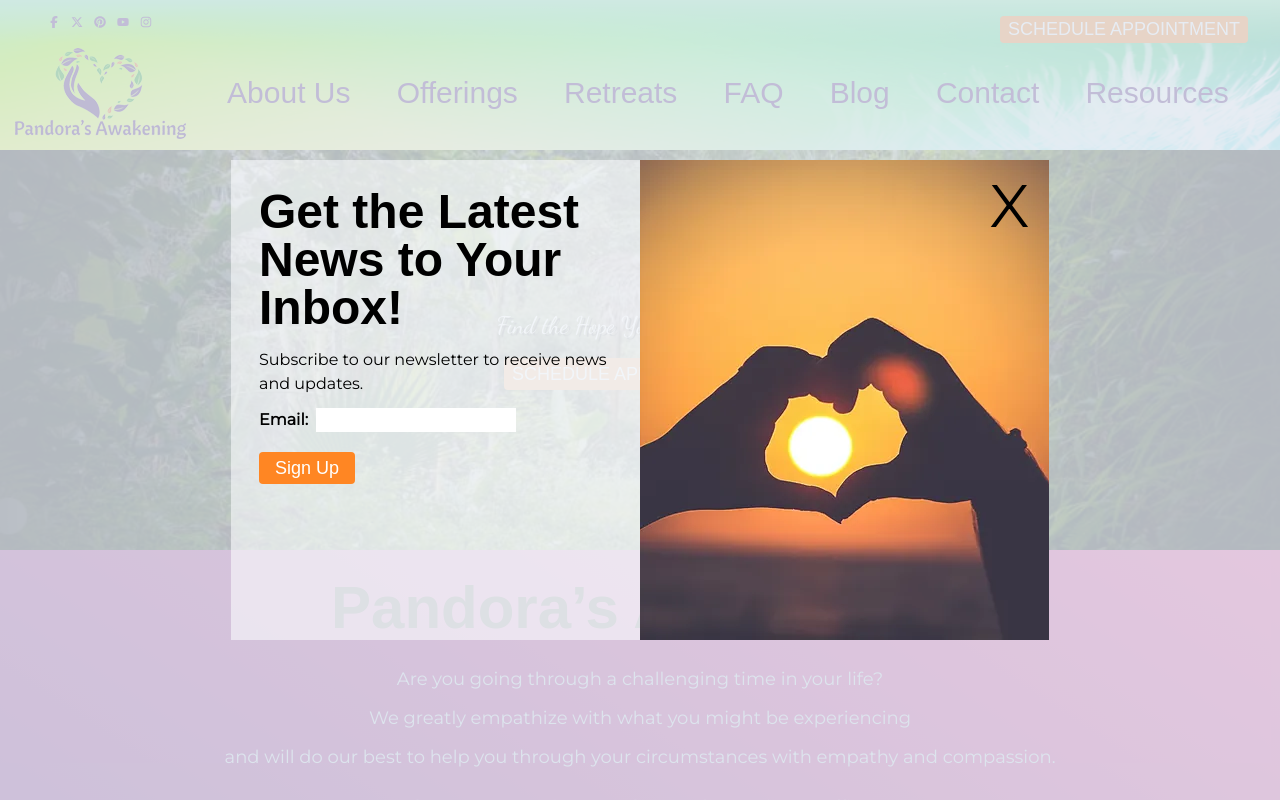
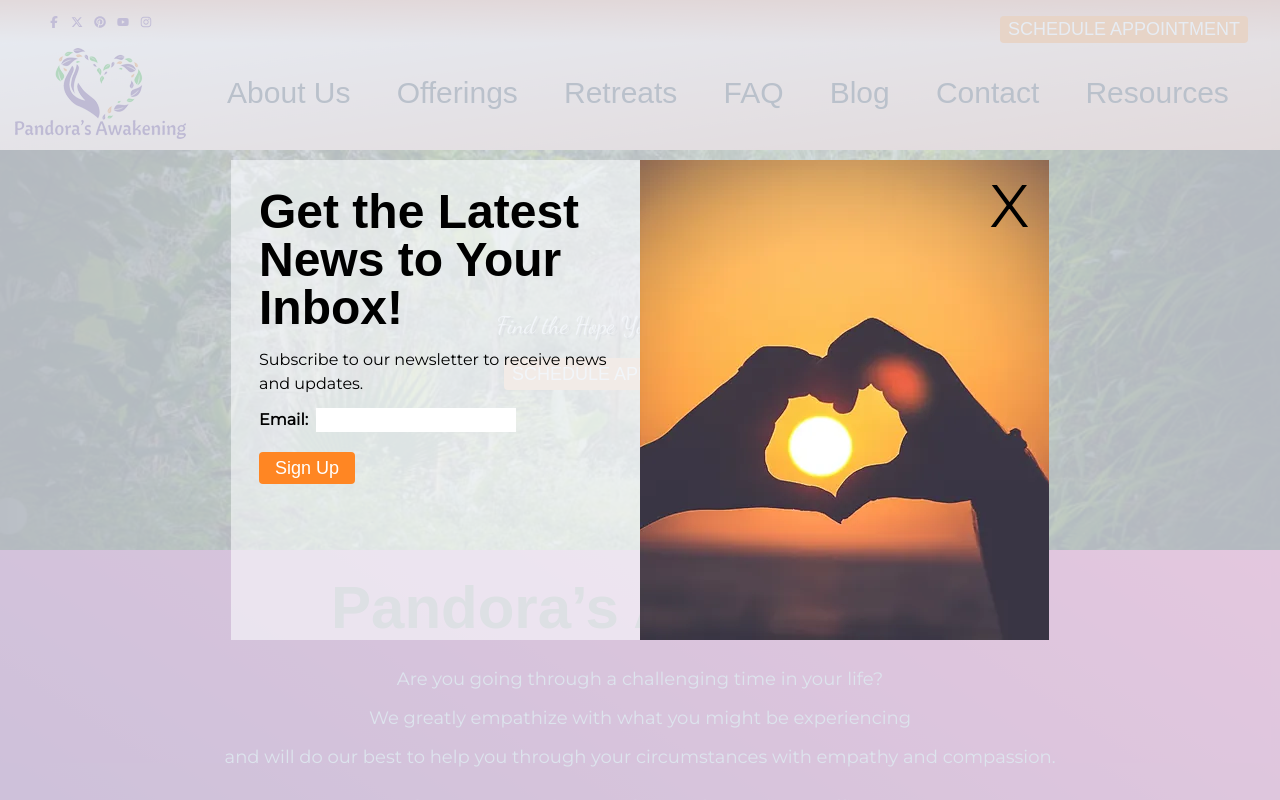
Before and after one commit to dogbeide/pandoras-awakening, a Next.js app: page / in a window 1280 px wide. Shown: the top 800 px of the page. Built offline with nearby package versions, Linux system fonts and the light colour scheme; a web font is replaced by a local one.

Commit message:
change color-scheme of app layout (navbar, subfooter, dropdown)

```diff
--- a/app/components/footer/SubFooter.jsx
+++ b/app/components/footer/SubFooter.jsx
@@ -1,7 +1,7 @@
 export default function SubFooter() {
 
   return (
-    <div className="bg-gradient-to-br from-white via-pandoras-teal to-white py-3 text-center text-sm max-sm:text-xs">
+    <div className="bg-gradient-to-br from-white via-pandoras-jasper-50 to-white py-3 text-center text-sm max-sm:text-xs">
       <span>© {new Date().getFullYear()} Pandora&apos;s Awakening</span>
       <span>&nbsp;|&nbsp;</span>
       <a href='/privacy-policy' className="underline hover:text-pandoras-orange">Privacy Policy</a>
--- a/app/components/navbar/Dropdown.tsx
+++ b/app/components/navbar/Dropdown.tsx
@@ -23,16 +23,16 @@ export default function Dropdown(props: Props) {
   return (
     <>
       <div className="relative">
-        <button className="hover:text-blue-600 font-bold" onClick={toggle}>
+        <button className="text-slate-800 hover:text-blue-600 font-bold" onClick={toggle}>
           {item.title.toUpperCase() == 'MENU' ? item.title + ' ☰' : item.title}
         </button>
         <div
-          className={`absolute top-8 -right-4 z-30 w-[100px] min-h-[300px] flex flex-col py-4 items-start bg-green-300 rounded-md ${transClass}`}
+          className={`absolute top-8 -right-4 z-30 w-[100px] min-h-[300px] flex flex-col py-4 items-start bg-pandoras-jasper-50 rounded-md ${transClass}`}
         >
           {menuItems.map((item: any) => (
             <Link
               key={item.route}
-              className="hover:bg-cyan-100 hover:text-zinc-500 px-4 py-1 w-full"
+              className="hover:bg-pandoras-lavender-50 text-slate-200  px-4 py-1 w-full"
               href={item?.route || ""}
               onClick={toggle}
             >
--- a/app/components/navbar/Navbar.tsx
+++ b/app/components/navbar/Navbar.tsx
@@ -56,9 +56,9 @@ const menuItems: MenuItem[] = [
 export default function Navbar() {
 
   return (
-    <div id="navbar" className='sticky top-0 z-40'>
+    <div id="navbar" className='sticky top-0 z-40 bg-gradient-to-br from-white to-pandoras-jasper-50'>
 
-      <div id='pre-nav' className="flex max-md:flex-col justify-between items-center bg-gradient-to-b from-green-300 to-transparent bg-opacity-20 px-2">
+      <div id='pre-nav' className="flex max-md:flex-col justify-between items-center bg-gradient-to-b from-pandoras-jasper-50 to-transparent bg-opacity-20 px-2">
         <div className='ml-9 max-md:ml-0'>
           <SocialIcons />
         </div>
@@ -77,7 +77,7 @@ export default function Navbar() {
             <Link
               key={item.title}
               href={item.route || '/'}
-              className='hover:text-blue-600 px-2 py-4 text-3xl max-lg:text-2xl'
+              className='text-slate-800 hover:text-blue-600 px-2 py-4 text-3xl max-lg:text-2xl'
             >
               {item.title}
             </Link>
--- a/app/components/navbar/navbar.css
+++ b/app/components/navbar/navbar.css
@@ -1,5 +1,5 @@
 #navbar {
-  background-image: url('/navbar bg - white grass_xs.webp');
+  /* background-image: url('/navbar bg - white grass_xs.webp'); */
   background-size: 100% 100%;
   width: 100%;
   min-height: 150px;
--- a/app/globals.css
+++ b/app/globals.css
@@ -9,12 +9,14 @@
 
   --pandoras-teal: #62e796; /*TODO: (replace w/ lavender or something else */
   --pandoras-lavender: #c13efd;
+  --pandoras-lavender-50: rgba(193, 62, 253, 0.5);
 
   --pandoras-lime: #92ff03;
   --pandoras-pink: #e91e63;
   --pandoras-light-pink: #ff4684;
 
   --pandoras-jasper: #c94815;
+  --pandoras-jasper-50: rgba(201, 72, 21, 0.5);
   --pandoras-fuchsia: #80186e;
 
 }
--- a/tailwind.config.ts
+++ b/tailwind.config.ts
@@ -22,7 +22,9 @@ const config: Config = {
         "pandoras-pink": "var(--pandoras-pink)",
         "pandoras-light-pink": "var(--pandoras-light-pink)",
         "pandoras-lavender": "var(--pandoras-lavender)",
+        "pandoras-lavender-50": "var(--pandoras-lavender-50)",
         "pandoras-jasper": "var(--pandoras-jasper)",
+        "pandoras-jasper-50": "var(--pandoras-jasper-50)",
         "pandoras-fuchsia": "var(--pandoras-fuchsia)",
       },
     },
```
